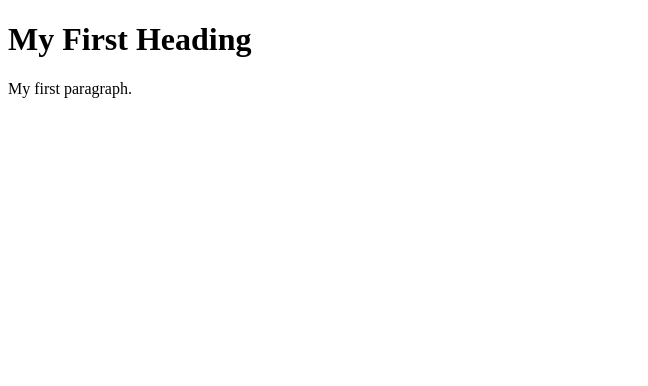
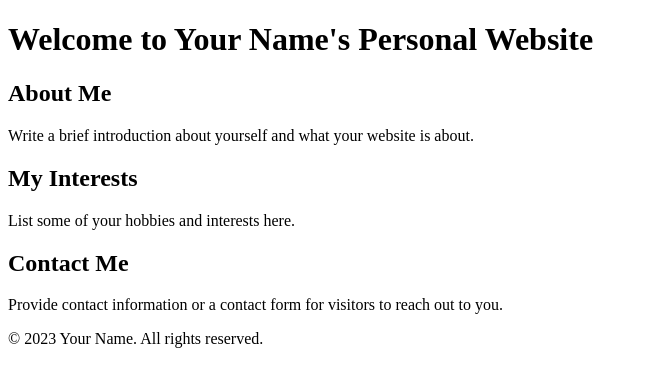
Before and after one commit to Priteshmewada/Priteshmewada.github.io, a plain HTML site: page index.html in a window 1280 px wide. Shown: the whole page, without its empty margins (0-648 px from the left). Drawn offline with Linux system fonts and the light colour scheme.

Commit message:
Update index.html

```diff
--- a/index.html
+++ b/index.html
@@ -1,9 +1,40 @@
 <!DOCTYPE html>
 <html>
+<head>
+    <meta charset="UTF-8">
+    <title>Your Name - Personal Website</title>
+    <!-- Add any necessary meta tags, CSS or JavaScript links here -->
+</head>
 <body>
+    <header>
+        <h1>Welcome to Your Name's Personal Website</h1>
+        <!-- Add a navigation menu or links to other pages here -->
+    </header>
 
-<h1>My First Heading</h1>
-<p>My first paragraph.</p>
+    <section>
+        <h2>About Me</h2>
+        <p>
+            Write a brief introduction about yourself and what your website is about.
+        </p>
+    </section>
 
+    <section>
+        <h2>My Interests</h2>
+        <p>
+            List some of your hobbies and interests here.
+        </p>
+    </section>
+
+    <section>
+        <h2>Contact Me</h2>
+        <p>
+            Provide contact information or a contact form for visitors to reach out to you.
+        </p>
+    </section>
+
+    <footer>
+        <p>&copy; 2023 Your Name. All rights reserved.</p>
+        <!-- Add any additional footer information or links here -->
+    </footer>
 </body>
 </html>
```
